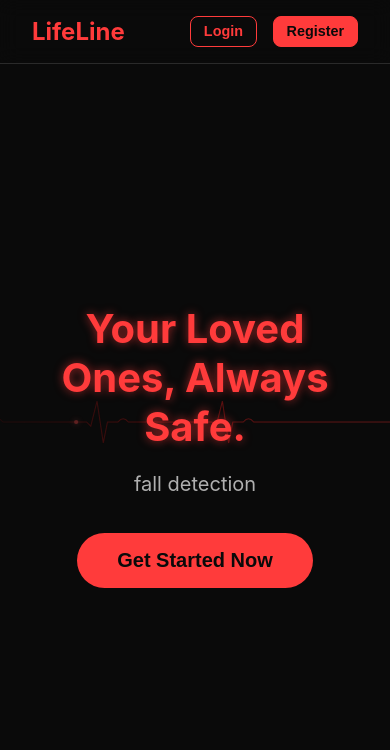
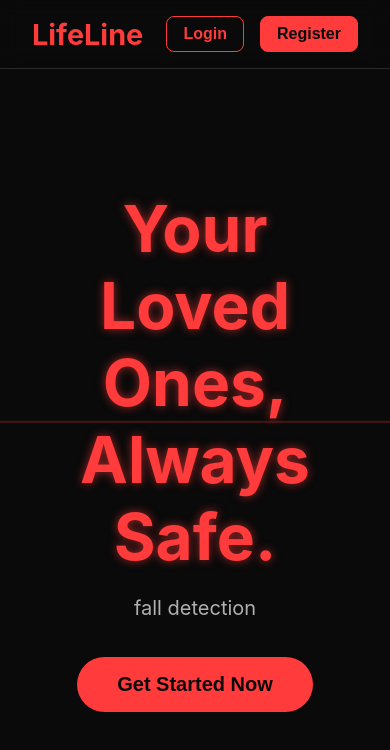
Before and after one commit to spicybigmac/lifeline, a Next.js app in the folder frontend/: page / in a window 390 px wide. Shown: the top 750 px of the page. Built offline with nearby package versions, Linux system fonts and the light colour scheme.

Commit message:
grammar and monitor shape

```diff
--- a/frontend/app/components/monitor.tsx
+++ b/frontend/app/components/monitor.tsx
@@ -68,7 +68,7 @@ const Monitor: FC = () => {
         <div className="page-container monitor-page">
             <main>
                 <h1>Live Monitor</h1>
-                <p>System is {isMonitoring ? "active" : "inactive"}. Press Start to begin monitoring.</p>
+                <p>{isMonitoring ? "System is active. Press Stop to end monitoring." : "System is inactive. Press Start to begin monitoring."}</p>
                 <div className="video-container">
                     <div className="video-item source-view">
                         <h3>Camera Feed</h3>
--- a/frontend/app/globals.css
+++ b/frontend/app/globals.css
@@ -31,7 +31,7 @@ p {
 }
 .heartbeat-bg svg {
     position: absolute;
-    width: 150%;
+    width: 500%;
     left: -25%;
     top: 50%;
     transform: translateY(-50%);
@@ -43,8 +43,8 @@ p {
     filter: drop-shadow(0 0 15px #ff6b6b);
 }
 @keyframes pulse {
-    0% { transform: translateX(-1400px); }
-    100% { transform: translateX(0px); }
+    0% { transform: translateX(-400px); }
+    100% { transform: translateX(1400px); }
 }
 
 .page-container {
@@ -182,7 +182,6 @@ main {
     margin-top: 1.5rem;
 }
 
-
 .monitor-page main { max-width: 1400px; margin: 0 auto; }
 .video-container {
     display: flex;
@@ -225,9 +224,3 @@ main {
 }
 .monitor-toggle.start { background-color: #ff3b3b; color: #0a0a0a; }
 .monitor-toggle.stop { background-color: #fff; color: #ff3b3b; border: 2px solid #ff3b3b;}
-
-@media (max-width: 768px) {
-    .hero-content h1 { font-size: 2.5rem; }
-    .nav-brand { font-size: 1.5rem; }
-    .nav-links button { font-size: 0.9rem; padding: 0.4rem 0.8rem; }
-}
--- a/frontend/app/page.tsx
+++ b/frontend/app/page.tsx
@@ -11,19 +11,18 @@ const HeartbeatAnimation: FC = () => (
         <svg xmlns="http://www.w3.org/2000/svg" viewBox="0 0 2800 300">
             <defs>
                 <linearGradient id="fade-gradient" x1="0%" y1="0%" x2="100%" y2="0%">
-                    <stop offset="0%" stopColor="#0a0a0a" stopOpacity="0" />
-                    <stop offset="60%" stopColor="#ff1b1b" stopOpacity="1" />
+                    <stop offset="0%" stopColor="#ff3b3b" stopOpacity="1" />
+                    <stop offset="60%" stopColor="#ff3b3b" stopOpacity="1" />
                     <stop offset="100%" stopColor="#ff3b3b" stopOpacity="1" />
                 </linearGradient>
             </defs>
             <g className="heartbeat-line-group">
                 <path
-                    d="M-400,150 L300,150 Q325,120 350,150 L400,150 L420,170 L450,50 L480,250 L500,150 L550,150 Q575,120 600,150 L1000,150 L1020,170 L1050,50 L1080,250 L1100,150 L1150,150 Q1175,120 1200,150 L1600,150 L1620,170 L1650,50 L1680,250 L1700,150 L1750,150 Q1775,120 1800,150 L2800,150"
+                    d="M-4000 150 L100 150 L105 130 L120 190 L130 90 L140 150 L160 150 L165 170 L170 130 L180 180 L188 140 L195 150 L4000 150"
                     stroke="url(#fade-gradient)"
-                    strokeWidth="5"
+                    strokeWidth="2"
                     fill="none"
                 />
-                <circle cx="950" cy="150" r="10" fill="#ff4d4d" className="heartbeat-dot" />
             </g>
         </svg>
     </div>
```
